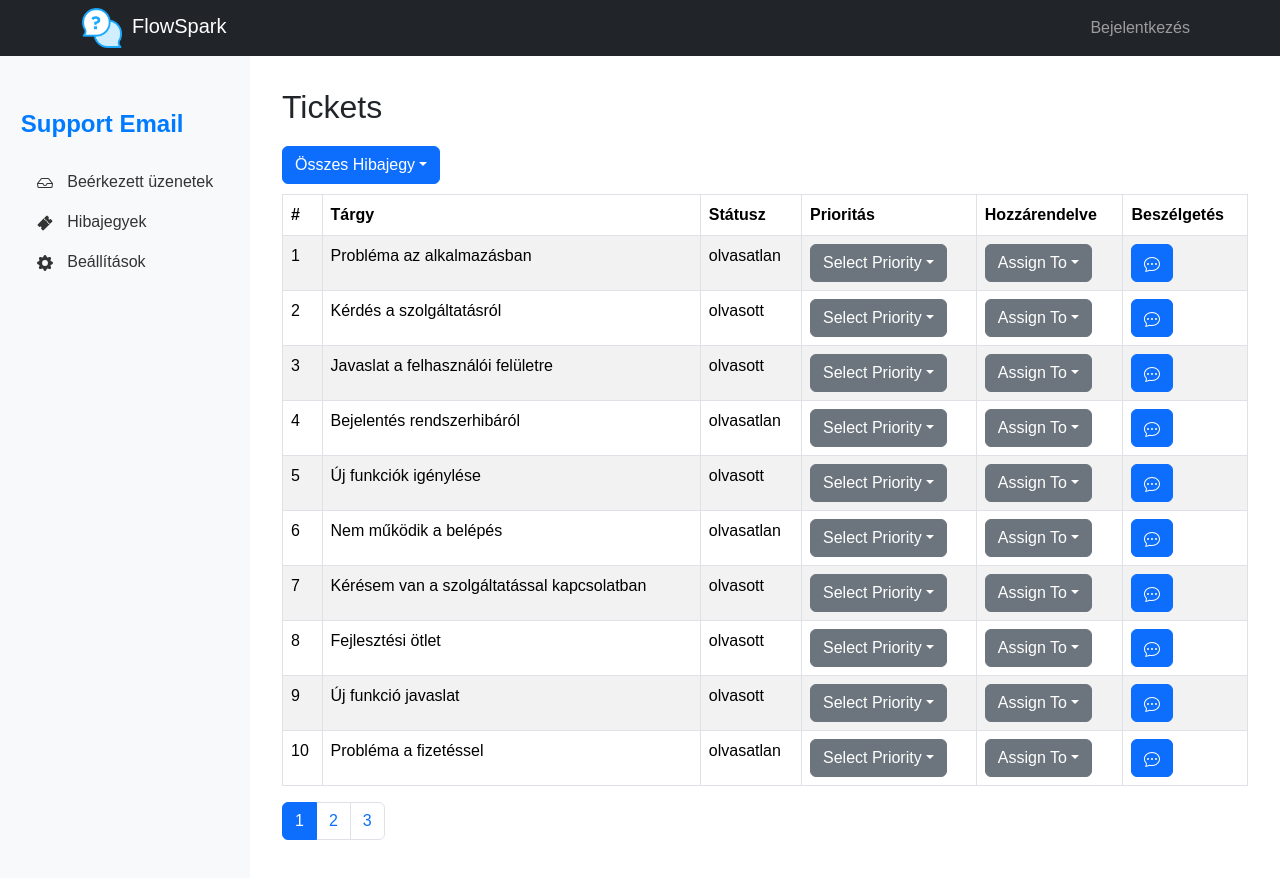
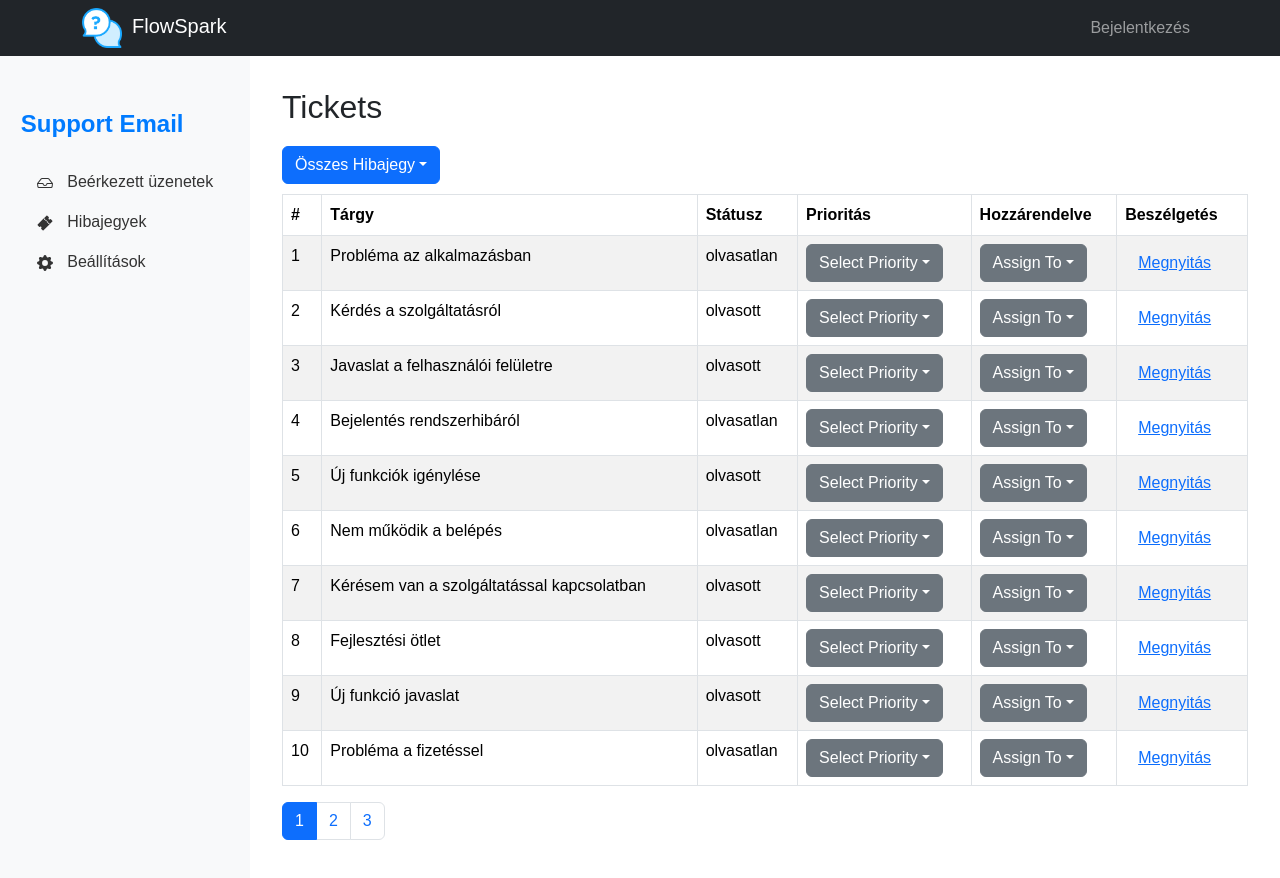
Before and after one commit to takacs9712/Tharanis_test, a React (Vite) app: page /tickets in a window 1280 px wide. Shown: the top 878 px of the page. Built offline with nearby package versions, Linux system fonts and the light colour scheme.

Commit message:
ticketdetails update

```diff
--- a/src/components/TickletList/TicketDetails.tsx
+++ b/src/components/TickletList/TicketDetails.tsx
@@ -73,8 +73,8 @@ const TicketRow: React.FC<TicketRowProps> = ({
       </Dropdown>
     </td>
     <td>
-      <Button onClick={() => openChat(ticket.id)}>
-        <BsChatDots />
+      <Button variant="link" onClick={() => openChat(ticket.id)}>
+        Megnyitás
       </Button>
     </td>
   </tr>
--- a/src/pages/SupportTicket.tsx
+++ b/src/pages/SupportTicket.tsx
@@ -2,7 +2,6 @@ import React, { useEffect, useState } from "react";
 import { Button, Form } from "react-bootstrap";
 import { useParams } from "react-router-dom";
 import messages, { Message } from "../data/data";
-import { defaultSupportMessage } from "../utils/Constants";
 import styles from "../styles/SupportTicket.module.scss";
 import BackButton from "../components/Buttons/BackButton";
 
```
